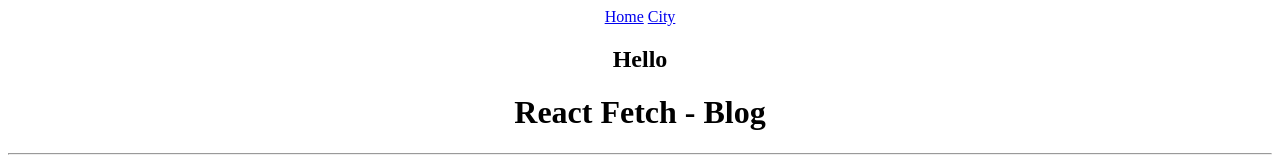
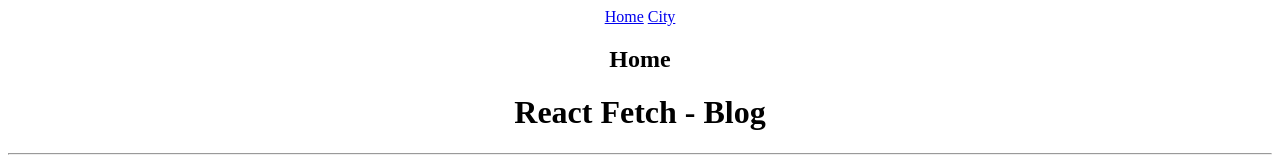
Before and after one commit to ebenryanmallory/weather-app, a React (Create React App) app: page / in a window 1280 px wide. Shown: the top 160 px of the page. Built offline with nearby package versions, Linux system fonts and the light colour scheme.

Commit message:
added fake data

```diff
--- a/src/App.js
+++ b/src/App.js
@@ -54,7 +54,7 @@ class App extends Component {
 
           <Router>
             <Home path="/" />
-            <Dashboard path="/city" />
+            <City path="/city" />
           </Router>
         </div>
         <h1>React Fetch - Blog</h1>
@@ -67,11 +67,11 @@ class App extends Component {
 
 const Home = () => (
   <div>
-    <h2>Hello</h2>
+    <h2>Home</h2>
   </div>
 );
 
-const Dashboard = () => (
+const City = () => (
   <div>
     <h2>Future search city</h2>
   </div>
```
